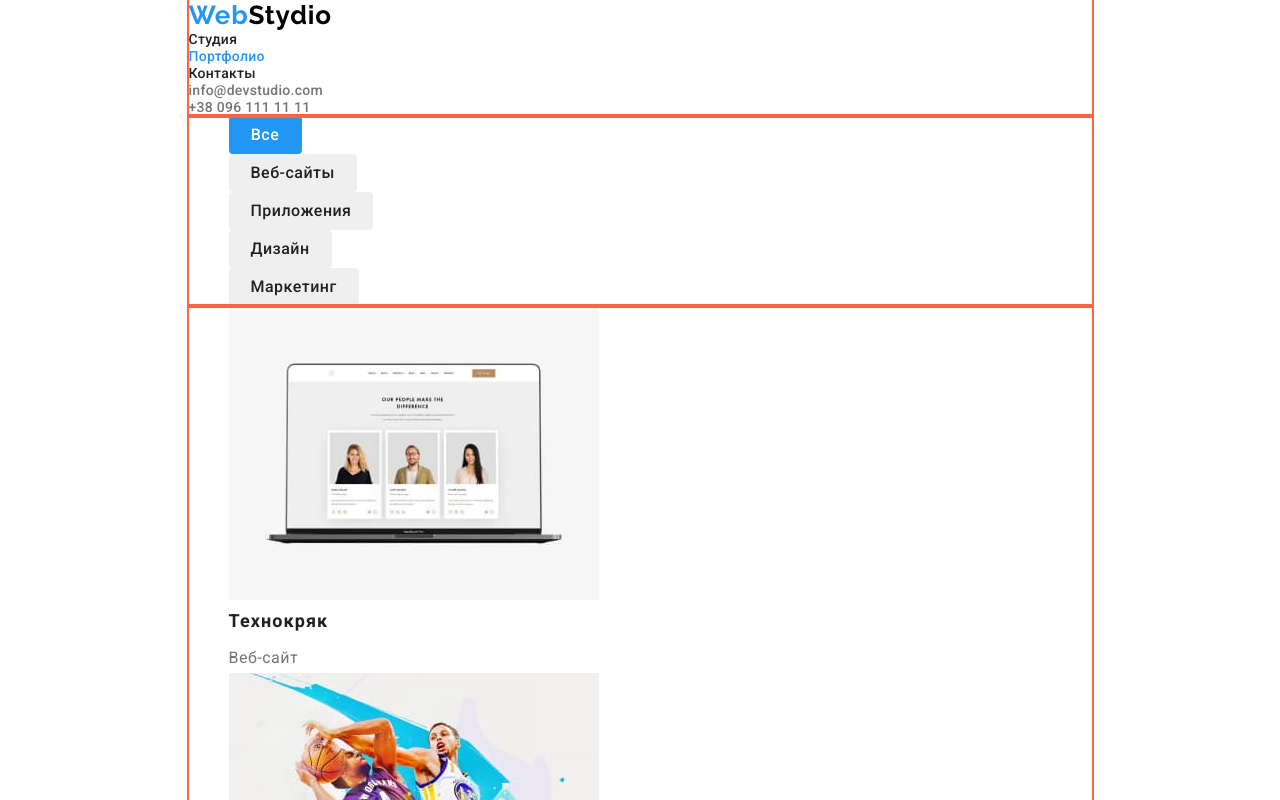
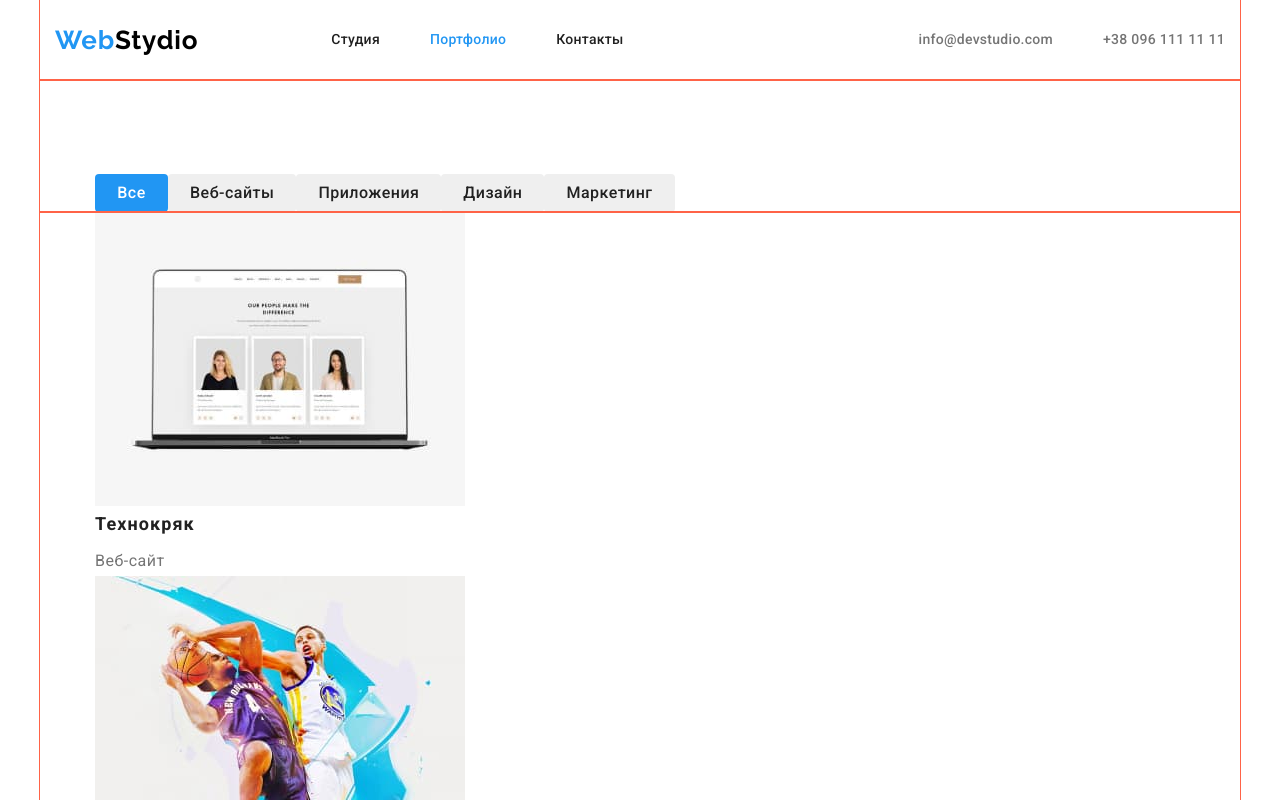
Before and after one commit to IrynaChernysheva/hw-3, a plain HTML site: page portfolio.html in a window 1280 px wide. Shown: the top 800 px of the page. Drawn offline with nearby package versions, Linux system fonts and the light colour scheme.

Commit message:
heder-flex

```diff
--- a/css/styles.css
+++ b/css/styles.css
@@ -12,8 +12,44 @@ font-size: 14px;
 text-decoration: none;
 }
 
+h1,
+h2,
+h3,
+h4,
+h5,
+h6,
+p {
+    margin-top: 0px;
+    margin-bottom: 0px;
+}
+
+img {
+    display: block;
+}
+
+.contanier {
+    width: 1200px;
+    padding-left: 15px;
+    padding-right: 15px;
+    margin-left: auto;
+    margin-right: auto;
+
+    outline: 1px solid tomato;
+
+}
+.list {
+    margin-top: 0px;
+    margin-bottom: 0px;
+    padding: 0px;
+
+}
 
 /*верхняя линия*/
+.header-contanier {
+    display: flex;
+    align-items: center;
+}
+
 .logo-blue {
     font-family: 'Raleway';
     font-weight: 700;
@@ -31,6 +67,7 @@ text-decoration: none;
     letter-spacing: 0.03em;
     color: #000000;
     text-decoration: none;
+    margin-right: 93px;
 }
 .logo-footer {
     font-family: 'Raleway';
@@ -42,32 +79,77 @@ text-decoration: none;
     text-decoration: none;
 
 }
+
+.navigtion-list {
+    display: flex;
+    align-items: center;
+    margin-top: 0;
+    margin-bottom: 0;
+
+}
+.navigtion-item {
+    display: block;
+    margin-right: 50px;
+    list-style-type: none;
+}
+
+.navigtion-item:last-child {
+    margin-right: 0px;
+}
 .link {
+    display: block;
     font-weight: 500;
     line-height: 1.14;
     letter-spacing: 0.02em;
     color:var(--title-text-color);
     text-decoration: none;
-
+    padding-top: 32px;
+    padding-bottom: 32px;
 }
 .link.active{
     color: var(--brend-color);
 }
 
+.link:hover,
+.link:focus {
+    color: var(--brend-color);
+}
+
+.header-gruop {
+    display: flex;
+    align-items: center;
+    margin-left: auto;
+}
+
+.header-gruop-list {
+    display: flex;
+    align-items: center;
+    list-style-type: none;
+    margin-top: 0;
+    margin-bottom: 0;
+}
+
 .group-mailto {
+    display: block;
     font-weight: 500;
     line-height: 1.14;
     letter-spacing: 0.02em;
     color: var(--text-color);
     text-decoration: none;
+    margin-right: 50px;
+    padding-top: 32px;
+    padding-bottom: 32px;
 }
 
 .group-tel {
+    display: block;
     font-weight: 500;
     line-height: 1.14;
     letter-spacing: 0.02em;
     color: var(--text-color);
     text-decoration: none;
+    padding-top: 32px;
+    padding-bottom: 32px;
 }
 
 .group-mailto:hover,
@@ -76,22 +158,7 @@ text-decoration: none;
 .group-tel:focus {
     color: var(--brend-color);
 }
-.header {
-    margin-left: auto;
-    margin-right: auto;
 
-}
-.contanier {
-    margin-left: auto;
-    margin-right: auto;
-    width: 903px;
-    outline: 2px solid tomato;
-
-}
-p {
-    margin-top: 0px;
-    margin-bottom: 0px;
-}
 /* шапка сайта*/
 
 .hero {
@@ -109,11 +176,11 @@ p {
     margin-bottom: 30px;
 }
 .hero-navigtion {
+    font-family: 'Roboto';
     font-family: inherit;
     font-weight: 700;
     font-size: 16px;
     line-height: 1.87;
-    display: flex;
     align-items: center;
     text-align: center;
     letter-spacing: 0.06em;
@@ -132,11 +199,7 @@ p {
 .hero-navigtion:hover{
     background-color: var(--brend-color);
 }
-.list {
-    margin-top: 0px;
-    margin-bottom: 0px;
-    padding: 0px;
-}
+
 .attention-to-detail,
 .punctuality,
 .planning,
@@ -176,6 +239,9 @@ p {
 .going {
     background: url;
     mix-blend-mode: normal;
+    display: block;
+    max-width: 100%;
+    height: auto;
 
 }
 
@@ -214,10 +280,17 @@ p {
     margin-top: 0px;
     margin-bottom: 0px;
 }
+.member-img {
+    display: block;
+    max-width: 100%;
+    height: auto;
+}
 
 /*подвал*/
 .footer {
     background-color: #2F303A;
+    padding-top: 60px;
+    padding-bottom: 60px;
 }
 .link-address {
     line-height: 1.71;
@@ -260,7 +333,7 @@ p {
     padding-top: 6px;
     padding-bottom: 6px;
     min-width: 103px;
-    height: 38px;
+    min-height: 38px;
 }
 .filter-btn-active {
     font-weight: 500;
@@ -278,7 +351,7 @@ p {
     padding-top: 6px;
     padding-bottom: 6px;
     min-width: 73px;
-    height: 38px;
+    min-height: 38px;
 }
 .filter-btn:active,
 .filter-btn:focus {
@@ -287,8 +360,11 @@ p {
 
 }
 .filter-title {
+    display: flex;
     margin-top: 0;
     margin-bottom: 0;
+    margin-right: 8px;
+    padding-top: 94px;
 }
 .portfolio-title {
     font-weight: 700;
@@ -309,6 +385,13 @@ p {
     margin-top: 0;
     margin-bottom: 0;
 }
+.portfolio-img {
+    display: block;
+    max-width: 100%;
+    height: auto;
+
+
+}
 .link:focus,
 .link:hover {
     color: var(--brend-color);
@@ -316,7 +399,10 @@ p {
 .list,
 .member-item,
 .portfolio-list,
-.item {
+.item,
+.navigtion-item,
+.header-gruop-list,
+.filter-item {
     list-style-type: none;
 
 }
--- a/portfolio.html
+++ b/portfolio.html
@@ -5,31 +5,34 @@
     <meta http-equiv="X-UA-Compatible" content="IE=edge">
     <meta name="viewport" content="width=device-width, initial-scale=1.0">
     <title>Module 01</title>
+    <!--Progect fonts-->
     <link rel="preconnect" href="https://fonts.googleapis.com">
     <link rel="preconnect" href="https://fonts.gstatic.com" crossorigin>
     <link href="https://fonts.googleapis.com/css2?family=Raleway:wght@700&family=Roboto:wght@400;500;700;900&display=swap"
         rel="stylesheet">
+    <!--Normalize-->
     <link rel="stylesheet" href="https://cdnjs.cloudflare.com/ajax/libs/modern-normalize/1.1.0/modern-normalize.min.css"/>
+    <!--Progect styles-->
     <link rel="stylesheet" href="./css/styles.css">
 </head>
 <body>
     <!--верхняя линяя-->
     <header class="header">
-        <div class="contanier">
+        <div class="contanier header-contanier">
          <a class="logo-blue" href="./index.html">Web<span class="logo-header" lang="en">Stydio</span>
          </a>
          <nav class="navigtion">
-            <ul class="list">
-                <li class="item"> <a class="link" href="./index.html">Студия</a>
+            <ul class="navigtion-list">
+                <li class="navigtion-item"> <a class="link" href="./index.html">Студия</a>
                 </li>
-                <li class="item"> <a class="link active" href="./portfolio.html">Портфолио</a>
+                <li class="navigtion-item"> <a class="link active" href="./portfolio.html">Портфолио</a>
                 </li>
-                <li class="item"> <a class="link" href="">Контакты</a>
+                <li class="navigtion-item"> <a class="link" href="">Контакты</a>
                 </li>
             </ul>
          </nav>
          <div class="header-gruop">
-            <ul class="list">
+            <ul class="header-gruop-list">
                 <li class="group"> <a class="group-mailto" href="mailto:info@devstudio.com">info@devstudio.com</a>
                 </li>
                 <li class="group"> <a class="group-tel" href="tel:380961111111">+38 096 111 11 11</a>
@@ -40,22 +43,22 @@
     </header>
     <!--портфолио-->
     <main>
-    <section class="filter">
+    <section class="filter section">
        <div class="contanier">
          <ul class="filter-title">
-        <li class="item">
+           <li class="filter-item">
             <button class="filter-btn-active" type="button">Все</button>
            </li>
-        <li class="item">
+           <li class="filter-item">
             <button class="filter-btn" type="button">Веб-сайты</button>
            </li>
-        <li class="item">
+           <li class="filter-item">
             <button class="filter-btn" type="button">Приложения</button>
            </li>
-        <li class="item">
+           <li class="filter-item">
             <button class="filter-btn" type="button">Дизайн</button>
            </li>
-        <li class="item">
+           <li class="filter-item">
             <button class="filter-btn" type="button">Маркетинг</button>
            </li>
          </ul>
```
Also changed, not shown: index.html (+15 -13 lines). Lines whose indentation alone changed are shown as unchanged.
